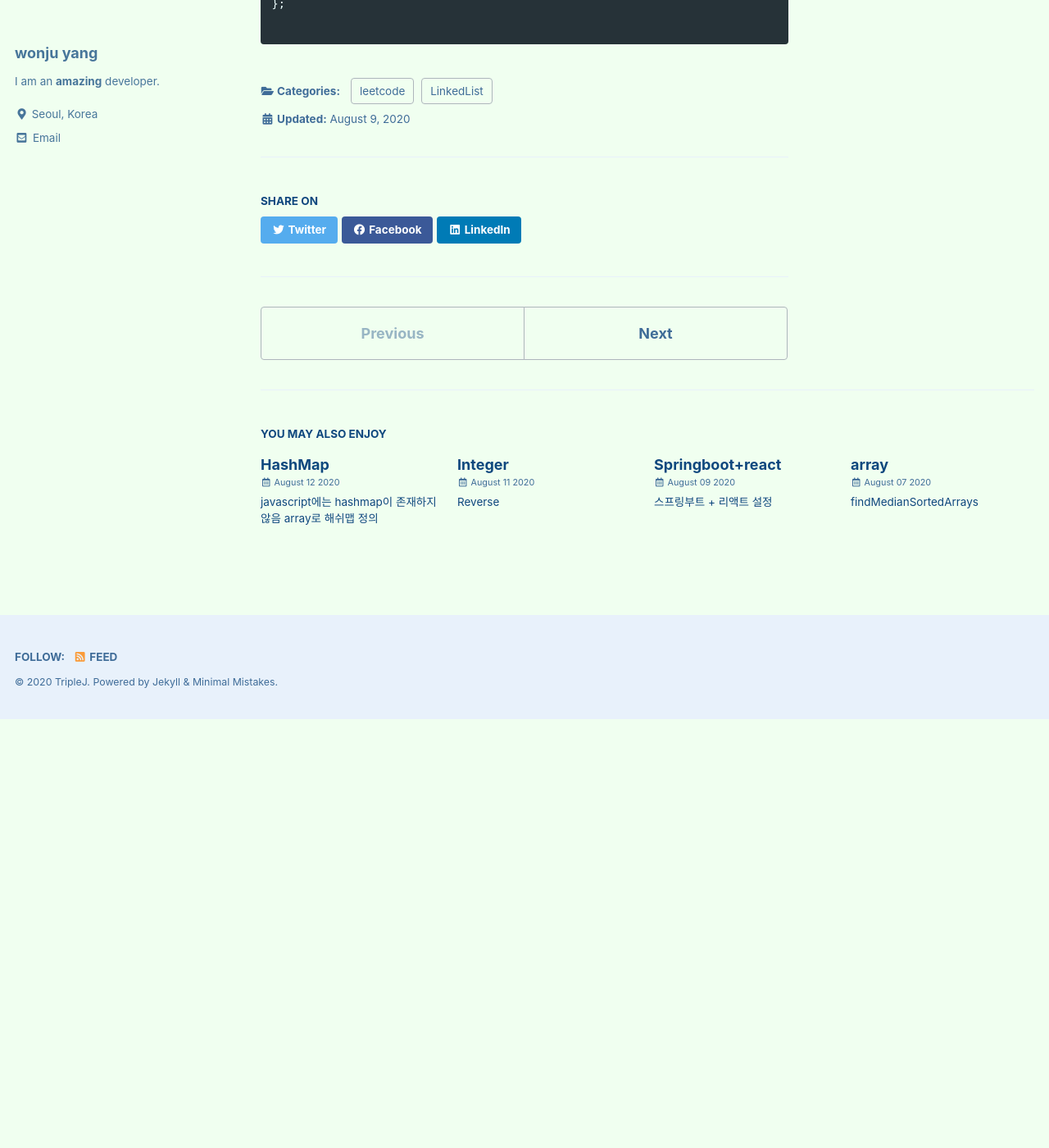
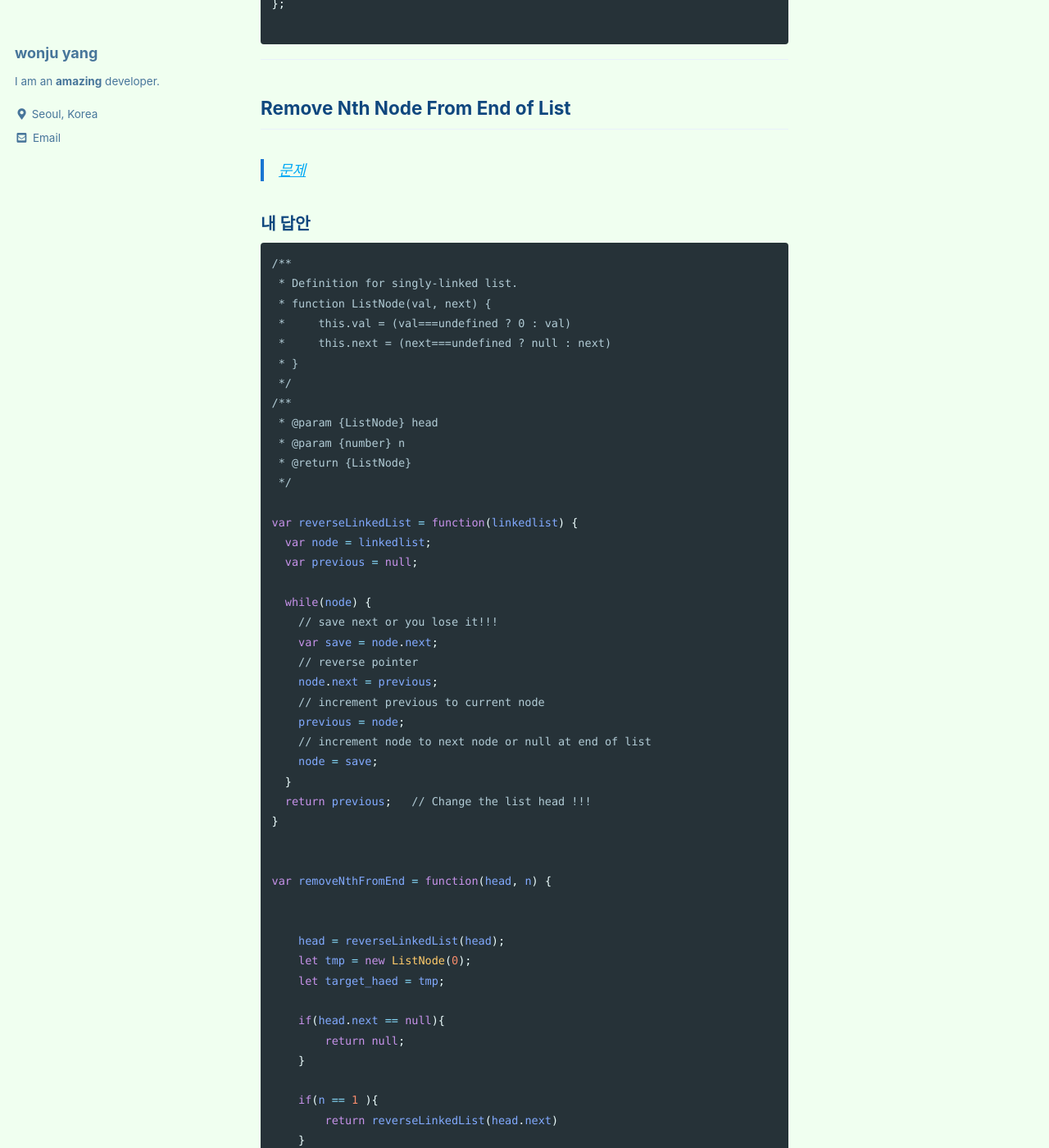
Before and after one commit to wonjuYang/wonjuYang.github.io, a Jekyll site: the page built from _posts/2020-08-06-LinkedList.md, in a window 1280 px wide and 1400 px high, scrolled down 3497 px. Shown: the whole window at 82% size. Built offline with Jekyll 4.4.1, drawn with Linux system fonts in a browser that asks for light colours; cached includes are drawn as plain includes; before the commit the page ends 4374 px from its top, so only the background shows below that; some of the changed text lies outside the part shown.

Commit message:
String,Linkedlist+1

````diff
--- a/_posts/2020-08-06-LinkedList.md
+++ b/_posts/2020-08-06-LinkedList.md
@@ -31,7 +31,7 @@ last_modified_at: 2020-08-09
  * @param {ListNode} l2
  * @return {ListNode}
  */
-var reverseLinkedList = Afunction(linkedlist) {
+var reverseLinkedList = function(linkedlist) {
   var node = linkedlist;
   var previous = null;
 
@@ -155,3 +155,79 @@ var mergeTwoLists = function(l1, l2) {
 };
 
 ```
+***
+
+## Remove Nth Node From End of List
+
+
+>[문제](https://leetcode.com/problems/remove-nth-node-from-end-of-list/)
+
+### 내 답안
+
+
+```javascript
+/**
+ * Definition for singly-linked list.
+ * function ListNode(val, next) {
+ *     this.val = (val===undefined ? 0 : val)
+ *     this.next = (next===undefined ? null : next)
+ * }
+ */
+/**
+ * @param {ListNode} head
+ * @param {number} n
+ * @return {ListNode}
+ */
+
+var reverseLinkedList = function(linkedlist) {
+  var node = linkedlist;
+  var previous = null;
+
+  while(node) {
+    // save next or you lose it!!!
+    var save = node.next;
+    // reverse pointer
+    node.next = previous;
+    // increment previous to current node
+    previous = node;
+    // increment node to next node or null at end of list
+    node = save;
+  }
+  return previous;   // Change the list head !!!
+}
+
+
+var removeNthFromEnd = function(head, n) {
+
+
+    head = reverseLinkedList(head);
+    let tmp = new ListNode(0);
+    let target_haed = tmp;
+
+    if(head.next == null){
+        return null;
+    }
+
+    if(n == 1 ){
+        return reverseLinkedList(head.next)
+    }
+
+
+    for(let i = 0; i<n; i++){
+
+        target_haed.next = new ListNode(head.val);
+        target_haed = target_haed.next;
+
+        head = head.next
+
+        if(i==n-2){
+            target_haed.next = head.next;
+            target_haed = target_haed.next;
+            break;
+        }
+    }
+    return reverseLinkedList(tmp.next)
+
+
+};
+```
````
Also changed, not shown: _posts/2020-08-06-String.md (+38 -0 lines), _posts/2020-08-07-array.md (+6 -0 lines).
